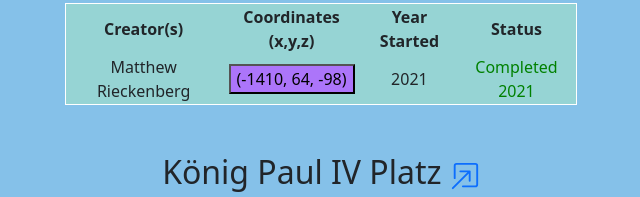
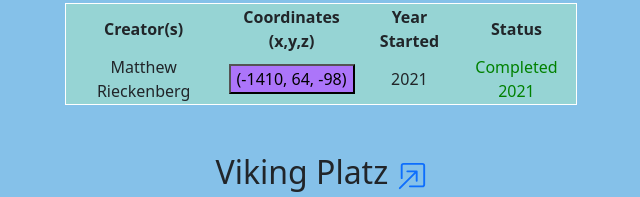
Before and after one commit to mrieckenberg/minecraft-landmarks, a plain HTML site: page index.html in a window 1280 px wide. Shown: the part 2957-3154 px from the top of the page, without its empty margins (319-959 px from the left). Drawn offline with nearby package versions, Linux system fonts and the light colour scheme.

Commit message:
Typo fix

```diff
--- a/index.html
+++ b/index.html
@@ -289,7 +289,7 @@ button:hover{
     <br>
     <br>
 
-    <h2>König Paul IV Platz <a href="https://drive.google.com/drive/folders/1LkoL8sXe4nEZivCoEn7a20dbEE37ZNrZ?usp=share_link"
+    <h2>Viking Platz <a href="https://drive.google.com/drive/folders/1LkoL8sXe4nEZivCoEn7a20dbEE37ZNrZ?usp=share_link"
                         target="_blank">
         <svg xmlns="http://www.w3.org/2000/svg" width="30" height="30" fill="currentColor"
              class="bi bi-box-arrow-in-up-right" viewBox="0 0 16 16">
```
